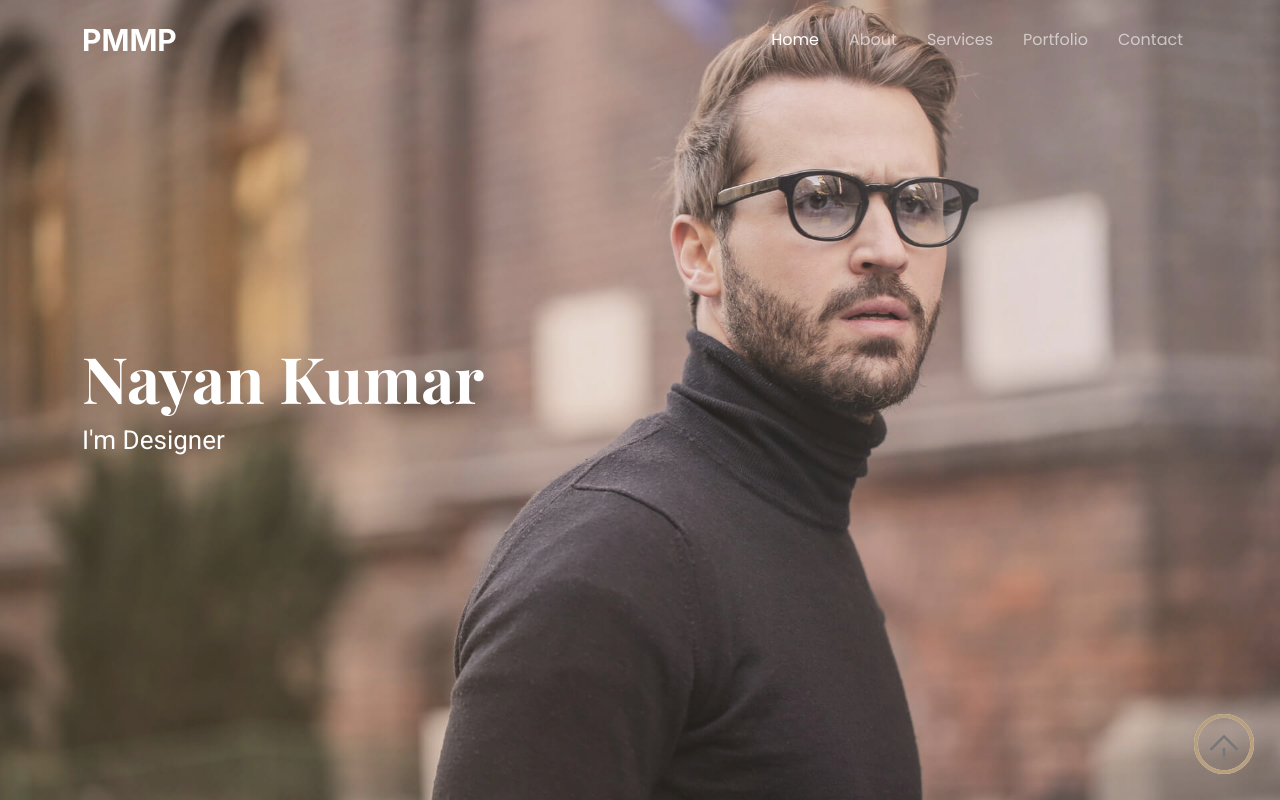
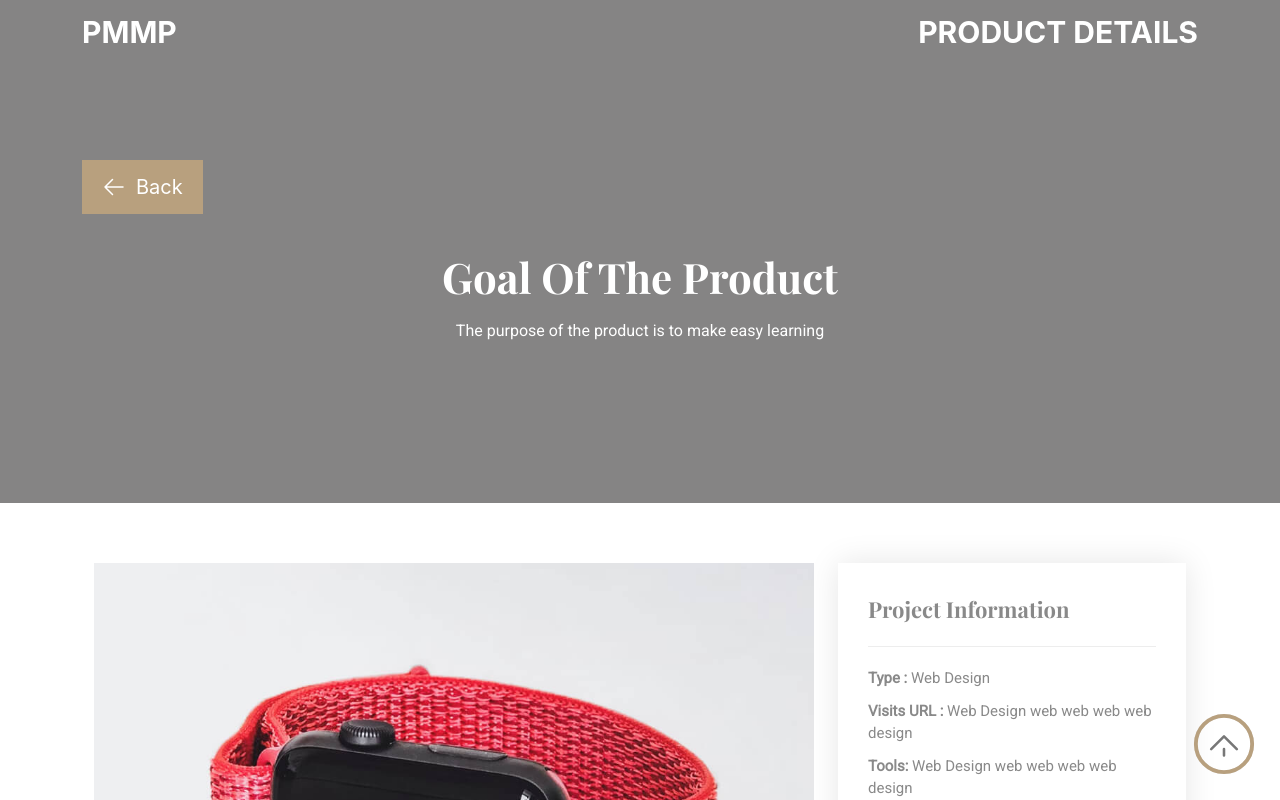
Before and after one commit to nayan-ray/portfolioFrondend, a React (Vite) app in the folder client/: page /portfolio/1 in a window 1280 px wide. Shown: the top 800 px of the page. Built offline with nearby package versions, Linux system fonts and the light colour scheme; a web font is replaced by a local one.

Commit message:
set routing

```diff
--- a/client/package.json
+++ b/client/package.json
@@ -13,6 +13,7 @@
     "@tailwindcss/vite": "^4.3.1",
     "react": "^19.2.7",
     "react-dom": "^19.2.7",
+    "react-router-dom": "^7.18.1",
     "tailwindcss": "^4.3.1"
   },
   "devDependencies": {
--- a/client/src/App.jsx
+++ b/client/src/App.jsx
@@ -1,19 +1,37 @@
 import ProgessRing from "./components/progessRing/ProgessRing"
 import Home from "./pages/home/Home"
 import ProductDetails from "./pages/productDetails/ProductDetails"
+
+import { BrowserRouter, Routes, Route } from "react-router-dom";
 
 function App() {
 
 
   return (
     <>
-    <main>
-      {/* <ProgessRing /> */}
+    {/* <main>
+      <ProgessRing />
       <Home />
-      {/* <ProductDetails /> */}
-    </main>
+      <ProductDetails />
+    </main> */}
 
-    </>
+
+    <BrowserRouter>
+      <Routes>
+
+
+           <Route path="/" element={<Home />} />
+
+          <Route
+            path="/portfolio/:id"
+            element={<ProductDetails />}
+          />
+
+
+      </Routes>
+    </BrowserRouter>
+
+  </>
   )
 }
 
--- a/client/src/components/goal/Goal.jsx
+++ b/client/src/components/goal/Goal.jsx
@@ -1,11 +1,23 @@
 import React from 'react'
+import { useNavigate } from "react-router-dom";
 
 const Goal = () => {
+   const navigate = useNavigate();
+
+    const handleBack = () => {
+        navigate("/", {
+            state: {
+                scrollTo: "portfolio",
+            },
+        });
+
+    };
+
   return (
     <div className='text-white bg-background py-40'>
         <div className='w-full mx-auto px-3 z-3 sm:max-w-135 md:max-w-180 lg:max-w-240 xl:max-w-285 xxl:max-w-330 text-center'>
             <div>
-               <button className='flex items-center gap-2.5 text-[20px] mb-4 bg-accent px-5 py-3'>
+               <button onClick={handleBack} className='flex items-center gap-2.5 text-[20px] mb-4 bg-accent px-5 py-3'>
                       <svg xmlns="http://www.w3.org/2000/svg" fill="none" viewBox="0 0 24 24" strokeWidth={1.5} stroke="currentColor" className="size-6">
                           <path strokeLinecap="round" strokeLinejoin="round" d="M10.5 19.5 3 12m0 0 7.5-7.5M3 12h18" />
                       </svg>
--- a/client/src/components/portfolio/Portfolio.jsx
+++ b/client/src/components/portfolio/Portfolio.jsx
@@ -1,5 +1,6 @@
 import React from 'react'
 import product1 from "../../assets/product-1.jpg"
+import { Link } from 'react-router-dom'
 
 const Portfolio = () => {
   return (
@@ -26,7 +27,8 @@ const Portfolio = () => {
                           <div className='absolute inset-0  bg-layer flex flex-col transition duration-300  opacity-0 group-hover:opacity-100'>
                               <h4 className='text-[14px] p-4 inline-block bg-accent font-playfair font-normal text-white'>Product Name</h4>
 
-                            <button className=' self-center justify-self-center flex items-center gap-2.5 mt-8.5 text-[16px] bg-accent py-3 px-5 rounded-[5px] text-white cursor-pointer'>
+                       <Link to={"/portfolio/1"}>
+                        <button className=' self-center justify-self-center flex items-center gap-2.5 mt-8.5 text-[16px] bg-accent py-3 px-5 rounded-[5px] text-white cursor-pointer'>
                                 Show Details
                                    <svg xmlns="http://www.w3.org/2000/svg" fill="none" viewBox="0 0 24 24" strokeWidth={1.5} stroke="currentColor" className="size-5">
                                      <path strokeLinecap="round" strokeLinejoin="round" d="M13.5 4.5 21 12m0 0-7.5 7.5M21 12H3" />
@@ -34,6 +36,10 @@ const Portfolio = () => {
 
 
                             </button>
+
+                       </Link>
+
+
 
                           </div>
                       </div>
--- a/client/src/pages/home/Home.jsx
+++ b/client/src/pages/home/Home.jsx
@@ -1,4 +1,5 @@
 import React, { useEffect, useRef, useState } from 'react'
+import { useLocation, useNavigate } from "react-router-dom";
 import Hero from '../../components/hero/Hero'
 import Header from '../../components/header/Header'
 import Service from '../../components/service/Service'
@@ -12,6 +13,8 @@ const Home = () => {
 
   const [updatedScrollY, setUpdatedScrollY] = useState(0);
   const [showHeaderBackground, setShowHeaderBackground] = useState(false);
+    const location = useLocation();
+    const navigate = useNavigate();
 
   const [activeSection, setActiveSection] = useState("about");
 
@@ -20,6 +23,43 @@ const Home = () => {
   const portfolioRef = useRef(null);
   const serviceRef = useRef(null);
   const contactRef = useRef(null);
+
+
+  //useEffect to scroll to top when the component is mounted
+
+
+    useEffect(()=>{
+
+         if (location.state?.scrollTo === "portfolio") {
+
+             portfolioRef.current?.scrollIntoView({
+                   behavior: "smooth",
+               });
+
+      // Remove the state so refresh won't scroll again
+         const timer = setTimeout(() => {
+             navigate(location.pathname, {
+             replace: true,
+              state: null,
+            });
+         }, 500); // Wait for the scroll animation
+
+    return () => clearTimeout(timer);
+
+         }else{
+           window.scrollTo({
+           top: 0,
+            behavior: "smooth",
+
+      });
+         }
+
+    },[location, navigate]);
+
+
+
+
+
 
   useEffect(()=>{
 
--- a/client/src/pages/productDetails/ProductDetails.jsx
+++ b/client/src/pages/productDetails/ProductDetails.jsx
@@ -11,6 +11,10 @@ const ProductDetails = () => {
     const [updatedScrollY, setUpdatedScrollY] = useState(0);
      const [showHeaderBackground, setShowHeaderBackground] = useState(false);
 
+    //useEffect to scroll to top when the component is mounted
+    useEffect(() => {
+        window.scrollTo(0, 0);
+    }, []);
 
     useEffect(()=>{
 
```
Also changed, not shown: 1 other file (tests, documents, lock files or other folders).
